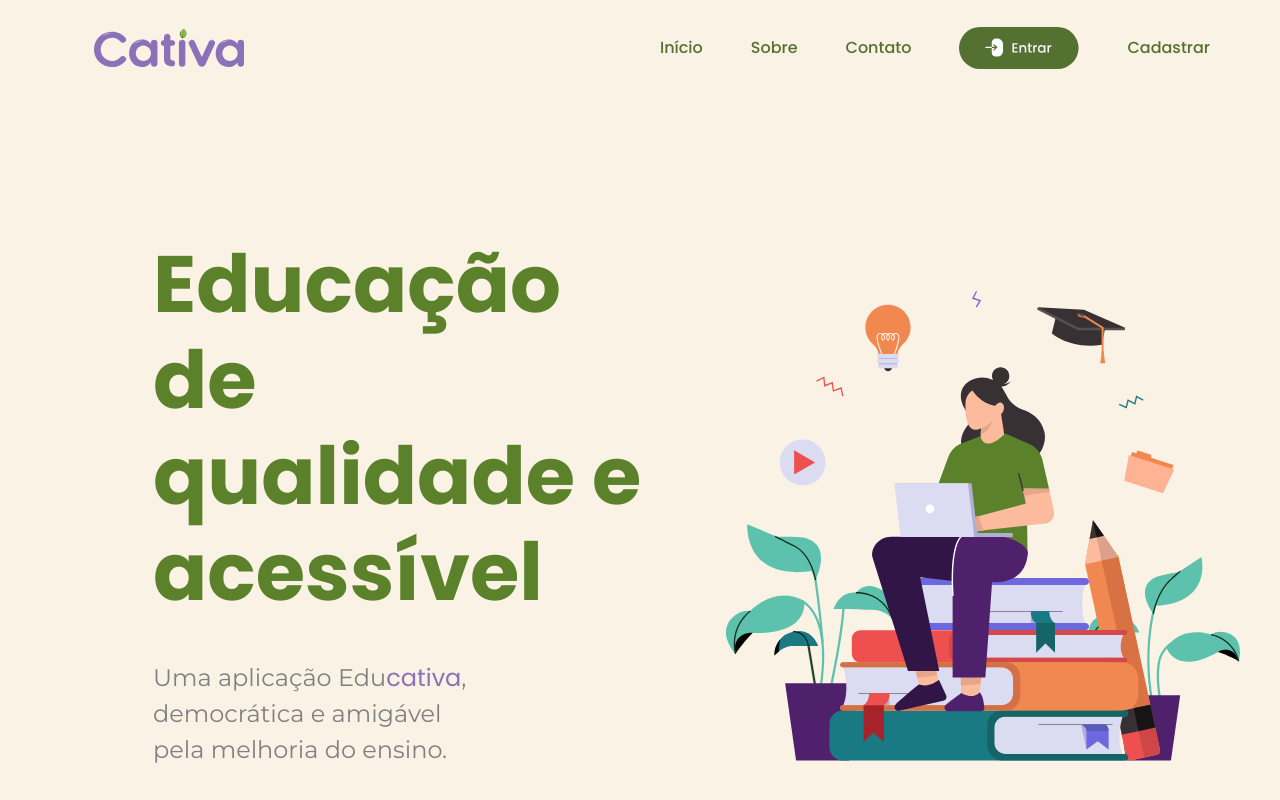
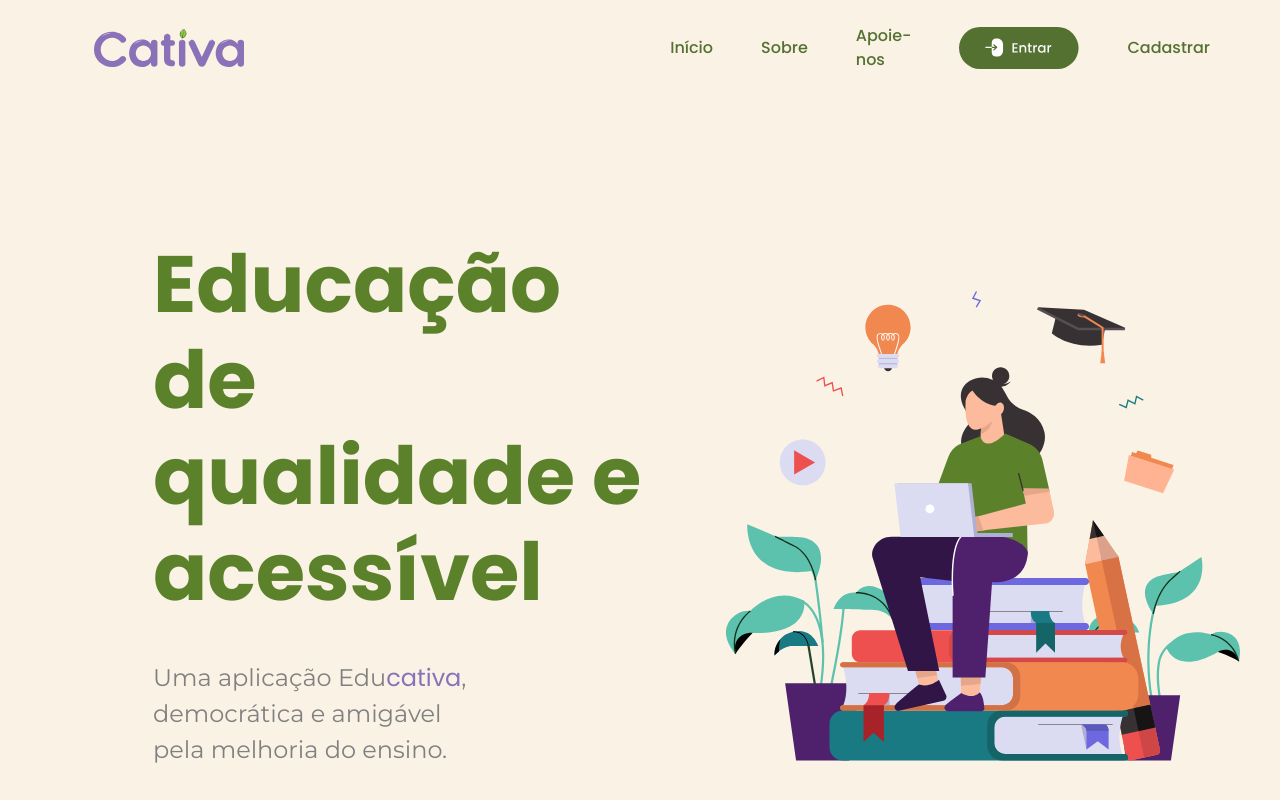
Before and after one commit to projetogen/Cativa, an Angular app: page /landingPage in a window 1280 px wide. Shown: the top 800 px of the page. Built offline with nearby package versions, Linux system fonts and the light colour scheme.

Commit message:
@okborges[ajustando sombra e menu]

```diff
--- a/src/app/inicio/inicio.component.html
+++ b/src/app/inicio/inicio.component.html
@@ -2,7 +2,7 @@
   <div class="row">
     <div class="col-md-3 bg-postagem d-flex justify-content-center">
       <!-- perfil do usuario -->
-      <div class="text-center py-4 fixed bg-card">
+      <div class="text-center py-4 fixed bg-card shadow">
         <div class="perfil">
           <a [routerLink]="['/user-edit', id]">
             <img src="{{ foto }}" alt="Imagem do user" width="200px" height="200px" class="img-fluid rounded-circle img-perfil" />
--- a/src/app/menu/menu.component.html
+++ b/src/app/menu/menu.component.html
@@ -39,7 +39,7 @@
 
             <li class="nav-item ">
               <a class="nav-link px-4 " routerLink="/contato">
-                <p class="cor-da-fonte dmsans">Contato</p>
+                <p class="cor-da-fonte dmsans">Apoie-nos</p>
               </a>
             </li>
 
```
